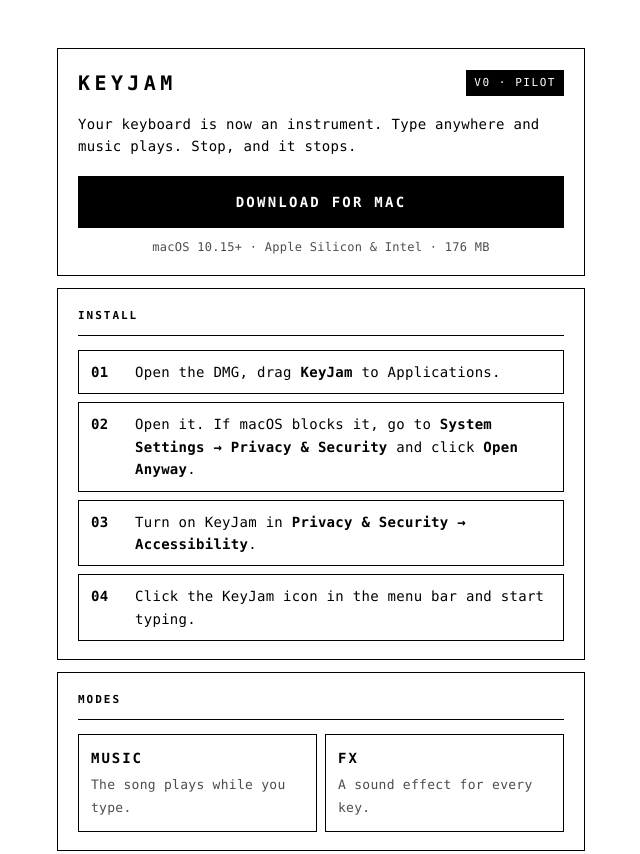
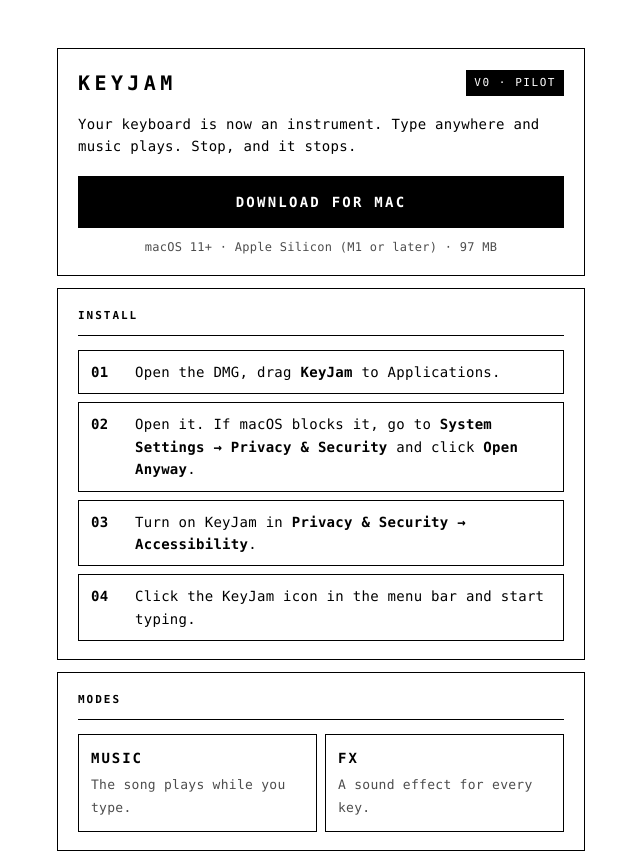
Before and after one commit to emmaruyiyang/KeyJam, an Electron app: page docs/index.html in a window 1280 px wide. Shown: the top 854 px of the page, without its empty margins (319-959 px from the left). Drawn offline with Linux system fonts and the light colour scheme.

Commit message:
upload release

```diff
--- a/docs/index.html
+++ b/docs/index.html
@@ -72,7 +72,7 @@
       </header>
       <p class="lede">Your keyboard is now an instrument. Type anywhere and music plays. Stop, and it stops.</p>
       <a class="download" href="https://github.com/emmaruyiyang/KeyJam/releases/latest/download/KeyJam-mac.dmg">Download for Mac</a>
-      <p class="meta">macOS 10.15+ · Apple Silicon &amp; Intel · 176 MB</p>
+      <p class="meta">macOS 11+ · Apple Silicon (M1 or later) · 97 MB</p>
     </section>
 
     <section class="card">
--- a/package.json
+++ b/package.json
@@ -36,14 +36,13 @@
         {
           "target": "dmg",
           "arch": [
-            "universal"
+            "arm64"
           ]
         }
       ],
       "category": "public.app-category.music",
       "identity": "-",
       "hardenedRuntime": false,
-      "x64ArchFiles": "**/node_modules/uiohook-napi/prebuilds/**",
       "extendInfo": {
         "LSUIElement": true
       }
```
Also changed, not shown: README.md, 3 other files.
